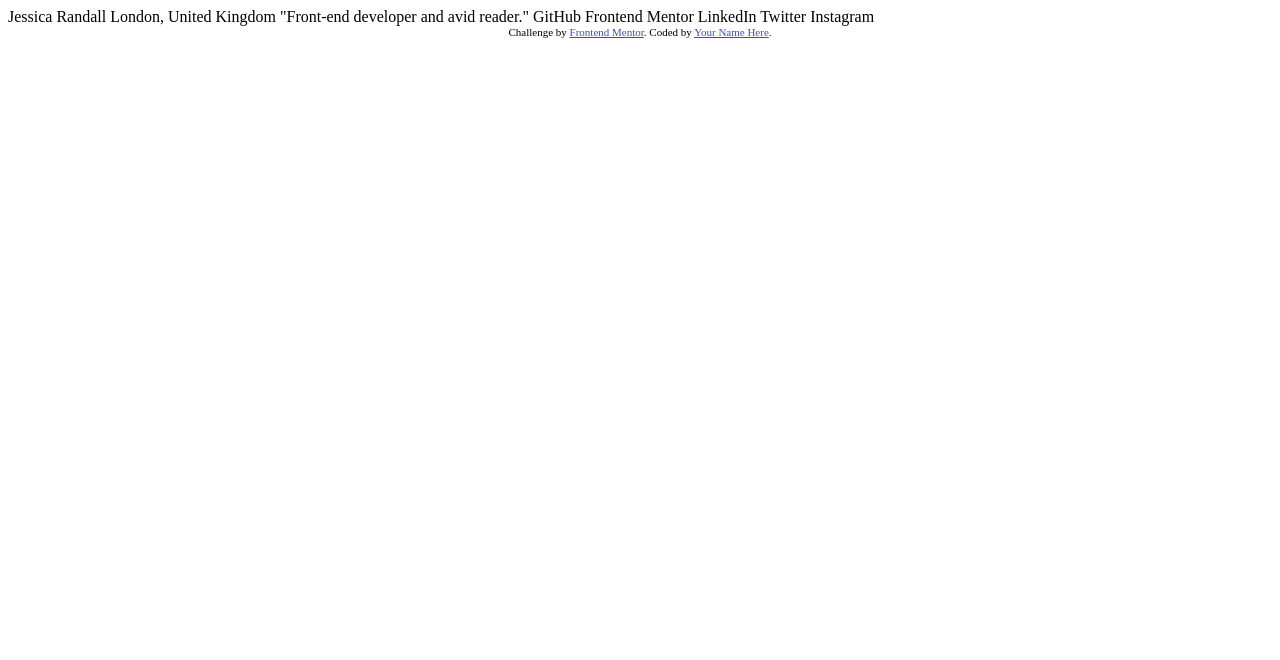
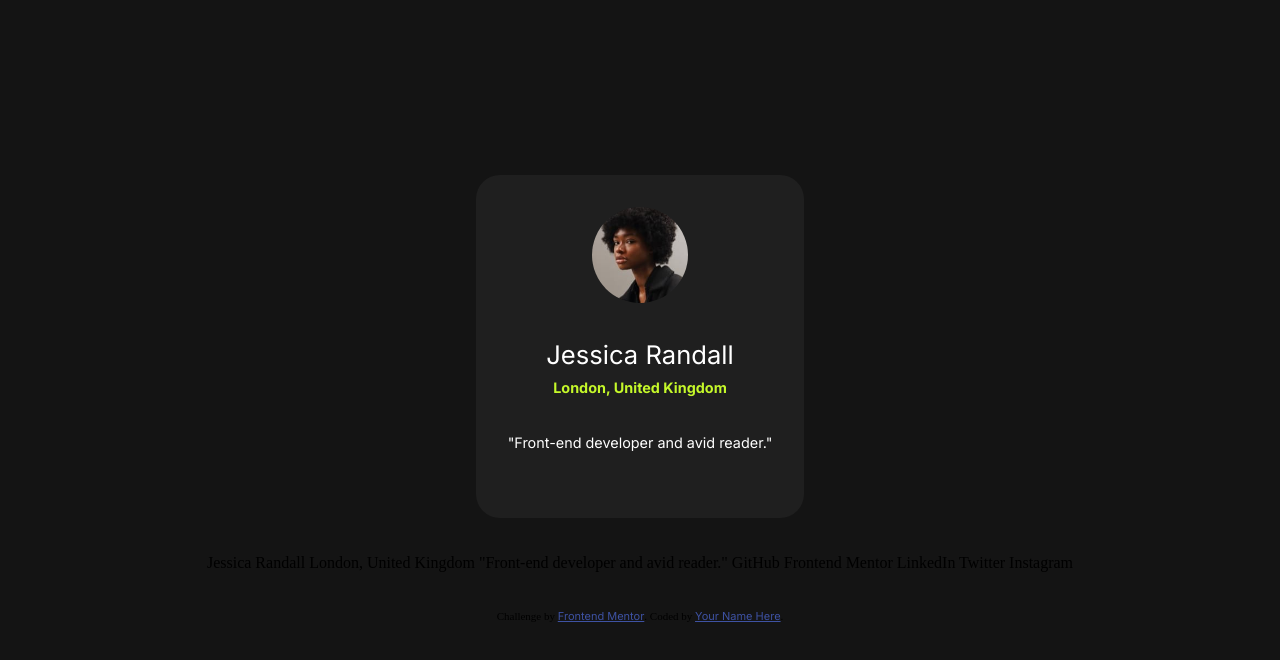
Before and after one commit to AntonyJDC/frontendmentor-challenges, a plain HTML site: page newbie/socials-links/index.html in a window 1280 px wide. Drawn offline with Linux system fonts and the light colour scheme.

Commit message:
Perfil hecho

```diff
--- /dev/null
+++ b/newbie/socials-links/assets/css/style.css
@@ -0,0 +1,77 @@
+*{
+    margin: 0;
+    padding: 0;
+}
+
+:root {
+    --Green: hsl(75, 94%, 57%);
+    --White: hsl(0, 0%, 100%);
+    --Grey: hsl(0, 0%, 20%);
+    --DarkGrey: hsl(0, 0%, 12%);
+    --OffBlack: hsl(0, 0%, 8%);
+}
+
+h1, p, a {
+    font-family: 'Inter', sans-serif;
+}
+
+body {
+    background-color: var(--OffBlack);
+    min-height: 100vh;
+    display: flex;
+    justify-content: center;
+    align-items: center;
+    flex-direction: column;
+    gap: 2rem;
+    line-height: 1.6;
+}
+
+.container {
+    background-color: var(--DarkGrey);
+    min-width: auto;
+    height: auto;
+    padding: 2rem;
+    border-radius: 1.5rem;
+}
+
+.profile {
+    display: flex;
+    flex-direction: column;
+    justify-content: center;
+    align-items: center;
+}
+
+.profile img {
+    width: 6rem;
+    height: 6rem;
+    object-fit: cover;
+    border-radius: 50%;
+    margin-bottom: 2rem;
+}
+
+.profile-content {
+    gap: 0.5rem;
+}
+
+.profile h1 {
+    color: var(--White);
+    font-size: 1.6rem;
+    font-weight: 500;
+    gap: 0.5rem;
+}
+
+
+.profile__location {
+    color: var(--Green);
+    font-weight: 700;
+    font-size: 0.9rem;
+}
+
+.profile__bio {
+    color: var(--White);
+    font-size: 0.9rem;
+}
+
+.profile p {
+    margin-bottom: 2rem;
+}
--- a/newbie/socials-links/index.html
+++ b/newbie/socials-links/index.html
@@ -1,20 +1,40 @@
 <!DOCTYPE html>
 <html lang="en">
+
 <head>
   <meta charset="UTF-8">
-  <meta name="viewport" content="width=device-width, initial-scale=1.0"> <!-- displays site properly based on user's device -->
-
+  <meta name="viewport" content="width=device-width, initial-scale=1.0">
+  <!-- displays site properly based on user's device -->
+  <link rel="preconnect" href="https://fonts.googleapis.com" />
+  <link rel="preconnect" href="https://fonts.gstatic.com" crossorigin />
+  <link href="https://fonts.googleapis.com/css2?family=Inter:wght@400;600;700&display=swap" rel="stylesheet" />
+  <link rel="stylesheet" href="assets/css/style.css">
   <link rel="icon" type="image/png" sizes="32x32" href="./assets/images/favicon-32x32.png">
 
   <title>Frontend Mentor | Social links profile</title>
 
   <!-- Feel free to remove these styles or customise in your own stylesheet 👍 -->
   <style>
-    .attribution { font-size: 11px; text-align: center; }
-    .attribution a { color: hsl(228, 45%, 44%); }
+    .attribution {
+      font-size: 11px;
+      text-align: center;
+    }
+
+    .attribution a {
+      color: hsl(228, 45%, 44%);
+    }
   </style>
 </head>
+
 <body>
+  <main class="container">
+    <div class="profile">
+      <img src="assets/images/avatar-jessica.jpeg" alt="Jessica Randall">
+      <h1 class="profile__name">Jessica Randall</h1>
+      <p class="profile__location">London, United Kingdom</p>
+      <p class="profile__bio">"Front-end developer and avid reader."</p>
+    </div>
+  </main>
 
   Jessica Randall
   London, United Kingdom
@@ -31,4 +51,5 @@
     Coded by <a href="#">Your Name Here</a>.
   </div>
 </body>
+
 </html>
```
